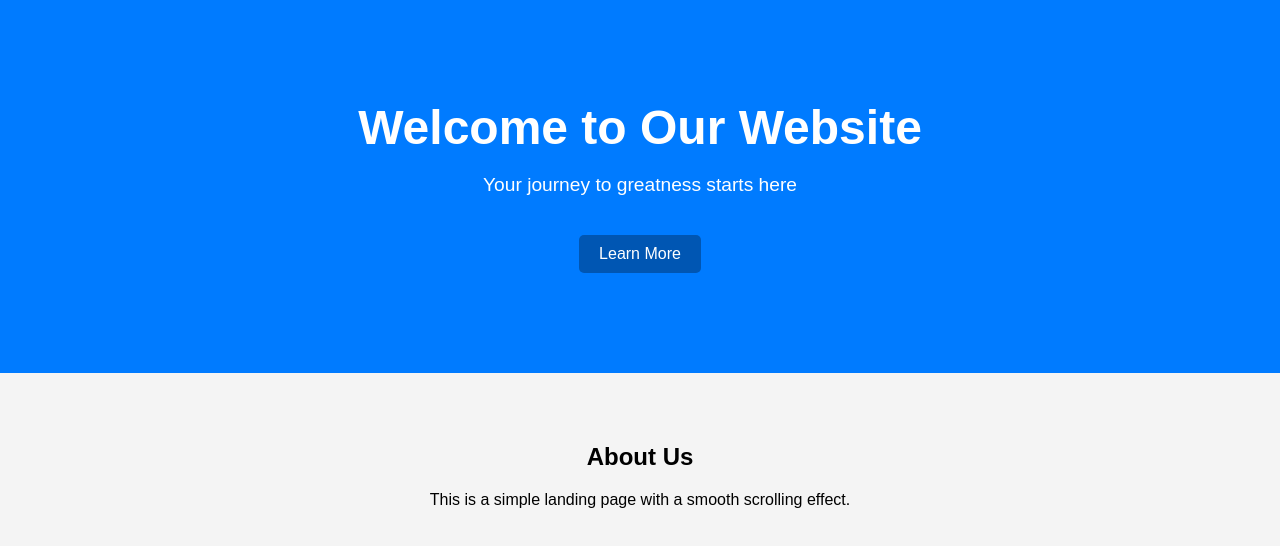
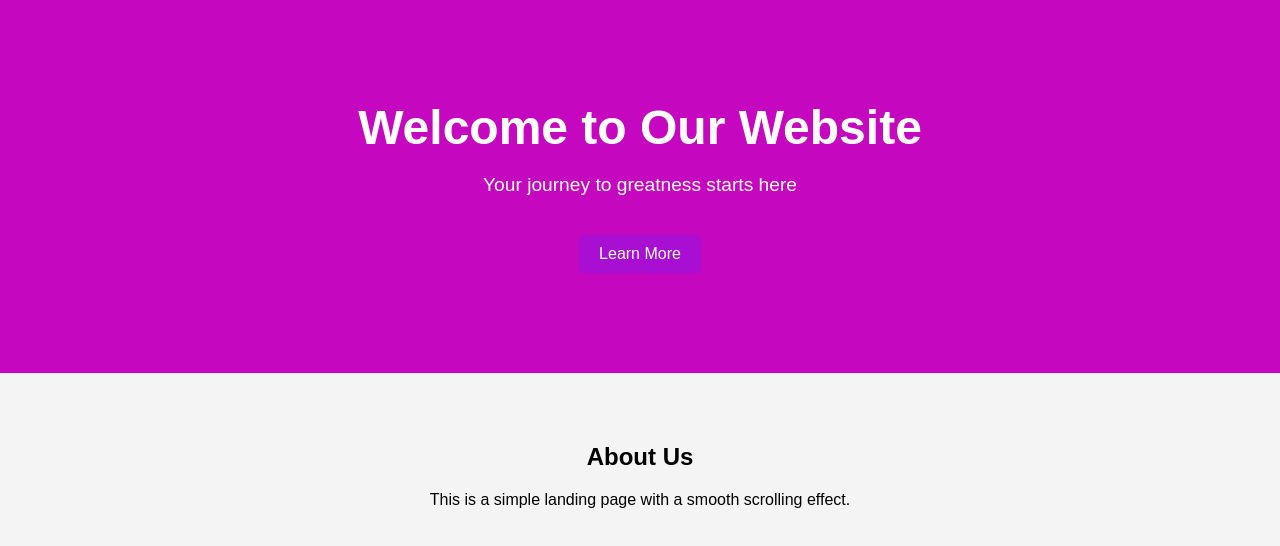
Before and after one commit to KirtiKamal/git-demo, a plain HTML site: page index.html in a window 1280 px wide. Drawn offline with Linux system fonts and the light colour scheme.

Commit message:
changed the color to pink

```diff
--- a/index.html
+++ b/index.html
@@ -13,7 +13,7 @@
             background-color: #f4f4f4;
         }
         .hero {
-            background: #007bff;
+            background: #c508bf;
             color: white;
             padding: 100px 20px;
         }
@@ -30,7 +30,7 @@
             padding: 10px 20px;
             font-size: 1em;
             color: white;
-            background: #0056b3;
+            background: #a80fd3;
             border: none;
             cursor: pointer;
             text-decoration: none;
```
